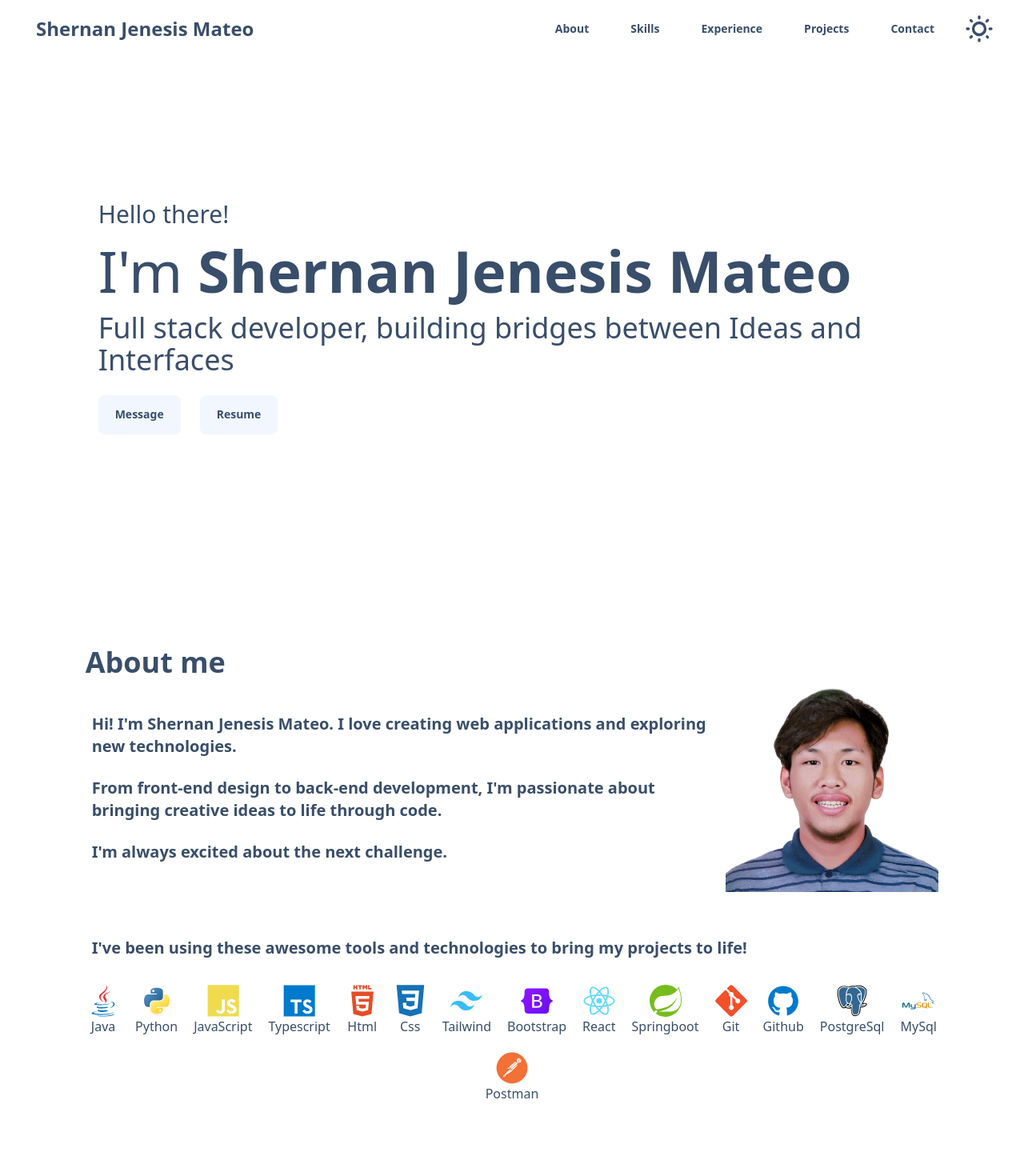
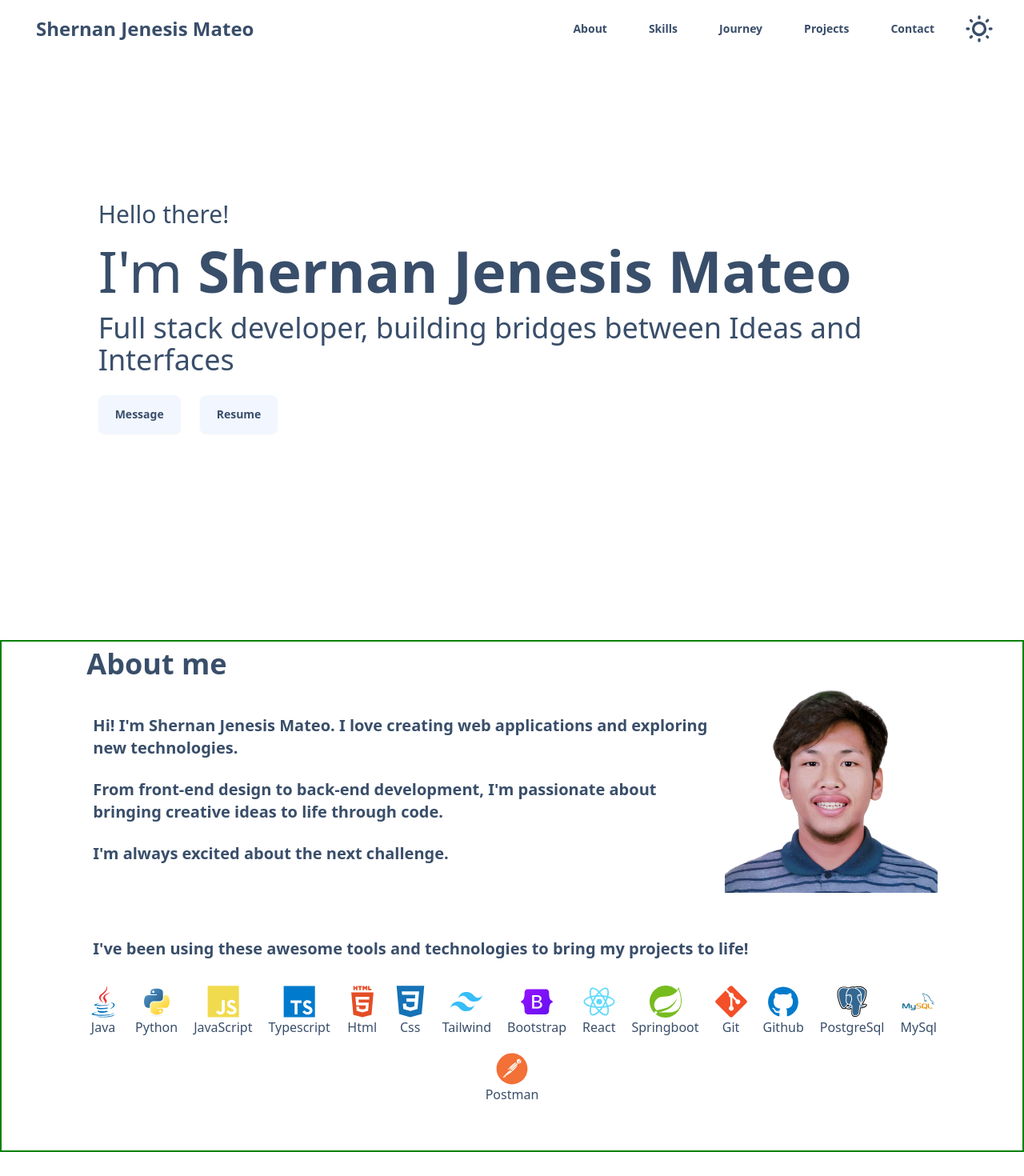
Before and after one commit to ShernanJenesisMateo/portfolio-react-ts, a React (Create React App) app: page / in a window 1280 px wide. Shown: the top 1470 px of the page at 80% size. Built offline with nearby package versions, Linux system fonts and the light colour scheme.

Commit message:
implement smooth scroll for navbar links

```diff
--- a/package.json
+++ b/package.json
@@ -14,6 +14,7 @@
     "react-dom": "^18.3.1",
     "react-icons": "^5.2.1",
     "react-scripts": "5.0.1",
+    "react-scroll": "^1.9.0",
     "typescript": "^4.9.5",
     "web-vitals": "^2.1.4"
   },
@@ -42,6 +43,7 @@
     ]
   },
   "devDependencies": {
+    "@types/react-scroll": "^1.8.10",
     "daisyui": "^4.12.2",
     "tailwindcss": "^3.4.4"
   }
--- a/src/App.tsx
+++ b/src/App.tsx
@@ -15,13 +15,13 @@
         <div className='flex items-center justify-center h-full'>
           <Hero />
         </div>
-        <div className='flex justify-center h-4/5'>
+        <div className='flex justify-center h-4/5 my-border-green' id='AboutSectionId'>
           <About />
         </div>
-        <div className='flex justify-center h-4/5'>
+        <div className='flex justify-center h-4/5' id='JourneySectionId'>
           <Journey />
         </div>
-        <div className='flex justify-center h-4/5'>
+        <div className='flex justify-center h-4/5' id='ProjectsSectionId'>
           <Projects />
         </div>
       </div>
--- a/src/components/Navbar.tsx
+++ b/src/components/Navbar.tsx
@@ -1,25 +1,79 @@
+// import { author } from '../utilities/profile';
+
+// const Navbar = () => {
+//   return (
+//     <div className='fixed inset-x-0  z-10'>
+//       <div className="navbar bg-base/30 backdrop-blur-xl">
+//         <div className="flex-1 px-5">
+//           <a className="btn btn-ghost text-2xl">{author.name}</a>
+//         </div>
+//         <div className="flex-none px-5">
+//           <ul className="menu menu-horizontal flex gap-5 items-center font-semibold">
+//             <li><a href='#AboutSectionId'>About</a></li>
+//             <li><a href='#SkillsSectionId'>Skills</a></li>
+//             <li><a href='#JourneySectionId'>Journey</a></li>
+//             <li><a href='#ProjectsSectionId'>Projects</a></li>
+//             <li><a href='#FooterSectionId'>Contact</a></li>
+//             <label className="swap swap-rotate">
+//               <input type="checkbox" className="theme-controller" value="dim" />
+//               {/* sun icon */}
+//               <svg className="swap-off fill-current w-10 h-10" xmlns="http://www.w3.org/2000/svg" viewBox="0 0 24 24"><path d="M5.64,17l-.71.71a1,1,0,0,0,0,1.41,1,1,0,0,0,1.41,0l.71-.71A1,1,0,0,0,5.64,17ZM5,12a1,1,0,0,0-1-1H3a1,1,0,0,0,0,2H4A1,1,0,0,0,5,12Zm7-7a1,1,0,0,0,1-1V3a1,1,0,0,0-2,0V4A1,1,0,0,0,12,5ZM5.64,7.05a1,1,0,0,0,.7.29,1,1,0,0,0,.71-.29,1,1,0,0,0,0-1.41l-.71-.71A1,1,0,0,0,4.93,6.34Zm12,.29a1,1,0,0,0,.7-.29l.71-.71a1,1,0,1,0-1.41-1.41L17,5.64a1,1,0,0,0,0,1.41A1,1,0,0,0,17.66,7.34ZM21,11H20a1,1,0,0,0,0,2h1a1,1,0,0,0,0-2Zm-9,8a1,1,0,0,0-1,1v1a1,1,0,0,0,2,0V20A1,1,0,0,0,12,19ZM18.36,17A1,1,0,0,0,17,18.36l.71.71a1,1,0,0,0,1.41,0,1,1,0,0,0,0-1.41ZM12,6.5A5.5,5.5,0,1,0,17.5,12,5.51,5.51,0,0,0,12,6.5Zm0,9A3.5,3.5,0,1,1,15.5,12,3.5,3.5,0,0,1,12,15.5Z" /></svg>
+//               {/* moon icon */}
+//               <svg className="swap-on fill-current w-10 h-10" xmlns="http://www.w3.org/2000/svg" viewBox="0 0 24 24"><path d="M21.64,13a1,1,0,0,0-1.05-.14,8.05,8.05,0,0,1-3.37.73A8.15,8.15,0,0,1,9.08,5.49a8.59,8.59,0,0,1,.25-2A1,1,0,0,0,8,2.36,10.14,10.14,0,1,0,22,14.05,1,1,0,0,0,21.64,13Zm-9.5,6.69A8.14,8.14,0,0,1,7.08,5.22v.27A10.15,10.15,0,0,0,17.22,15.63a9.79,9.79,0,0,0,2.1-.22A8.11,8.11,0,0,1,12.14,19.73Z" /></svg>
+//             </label>
+//           </ul>
+//         </div>
+//       </div>
+//     </div>
+//   )
+// }
+
+// export default Navbar
+
+
 import { author } from '../utilities/profile';
+import { Link } from 'react-scroll';
 
 const Navbar = () => {
   return (
-    <div className='fixed inset-x-0  z-10'>
+    <div className='fixed inset-x-0 z-10'>
       <div className="navbar bg-base/30 backdrop-blur-xl">
         <div className="flex-1 px-5">
           <a className="btn btn-ghost text-2xl">{author.name}</a>
         </div>
         <div className="flex-none px-5">
           <ul className="menu menu-horizontal flex gap-5 items-center font-semibold">
-            <li><a>About</a></li>
-            <li><a>Skills</a></li>
-            <li><a>Experience</a></li>
-            <li><a>Projects</a></li>
-            <li><a>Contact</a></li>
+            <li>
+              <Link to='AboutSectionId' smooth={true} duration={500}>
+                About
+              </Link>
+            </li>
+            <li>
+              <Link to='SkillsSectionId' smooth={true} duration={500}>
+                Skills
+              </Link>
+            </li>
+            <li>
+              <Link to='JourneySectionId' smooth={true} duration={500}>
+                Journey
+              </Link>
+            </li>
+            <li>
+              <Link to='ProjectsSectionId' smooth={true} duration={500}>
+                Projects
+              </Link>
+            </li>
+            <li>
+              <Link to='FooterSectionId' smooth={true} duration={500}>
+                Contact
+              </Link>
+            </li>
             <label className="swap swap-rotate">
               <input type="checkbox" className="theme-controller" value="dim" />
               {/* sun icon */}
-              <svg className="swap-off fill-current w-10 h-10" xmlns="http://www.w3.org/2000/svg" viewBox="0 0 24 24"><path d="M5.64,17l-.71.71a1,1,0,0,0,0,1.41,1,1,0,0,0,1.41,0l.71-.71A1,1,0,0,0,5.64,17ZM5,12a1,1,0,0,0-1-1H3a1,1,0,0,0,0,2H4A1,1,0,0,0,5,12Zm7-7a1,1,0,0,0,1-1V3a1,1,0,0,0-2,0V4A1,1,0,0,0,12,5ZM5.64,7.05a1,1,0,0,0,.7.29,1,1,0,0,0,.71-.29,1,1,0,0,0,0-1.41l-.71-.71A1,1,0,0,0,4.93,6.34Zm12,.29a1,1,0,0,0,.7-.29l.71-.71a1,1,0,1,0-1.41-1.41L17,5.64a1,1,0,0,0,0,1.41A1,1,0,0,0,17.66,7.34ZM21,11H20a1,1,0,0,0,0,2h1a1,1,0,0,0,0-2Zm-9,8a1,1,0,0,0-1,1v1a1,1,0,0,0,2,0V20A1,1,0,0,0,12,19ZM18.36,17A1,1,0,0,0,17,18.36l.71.71a1,1,0,0,0,1.41,0,1,1,0,0,0,0-1.41ZM12,6.5A5.5,5.5,0,1,0,17.5,12,5.51,5.51,0,0,0,12,6.5Zm0,9A3.5,3.5,0,1,1,15.5,12,3.5,3.5,0,0,1,12,15.5Z" /></svg>
+              <svg className="swap-off fill-current w-10 h-10" xmlns="http:www.w3.org/2000/svg" viewBox="0 0 24 24"><path d="M5.64,17l-.71.71a1,1,0,0,0,0,1.41,1,1,0,0,0,1.41,0l.71-.71A1,1,0,0,0,5.64,17ZM5,12a1,1,0,0,0-1-1H3a1,1,0,0,0,0,2H4A1,1,0,0,0,5,12Zm7-7a1,1,0,0,0,1-1V3a1,1,0,0,0-2,0V4A1,1,0,0,0,12,5ZM5.64,7.05a1,1,0,0,0,.7.29,1,1,0,0,0,.71-.29,1,1,0,0,0,0-1.41l-.71-.71A1,1,0,0,0,4.93,6.34Zm12,.29a1,1,0,0,0,.7-.29l.71-.71a1,1,0,1,0-1.41-1.41L17,5.64a1,1,0,0,0,0,1.41A1,1,0,0,0,17.66,7.34ZM21,11H20a1,1,0,0,0,0,2h1a1,1,0,0,0,0-2Zm-9,8a1,1,0,0,0-1,1v1a1,1,0,0,0,2,0V20A1,1,0,0,0,12,19ZM18.36,17A1,1,0,0,0,17,18.36l.71.71a1,1,0,0,0,1.41,0,1,1,0,0,0,0-1.41ZM12,6.5A5.5,5.5,0,1,0,17.5,12,5.51,5.51,0,0,0,12,6.5Zm0,9A3.5,3.5,0,1,1,15.5,12,3.5,3.5,0,0,1,12,15.5Z" /></svg>
               {/* moon icon */}
-              <svg className="swap-on fill-current w-10 h-10" xmlns="http://www.w3.org/2000/svg" viewBox="0 0 24 24"><path d="M21.64,13a1,1,0,0,0-1.05-.14,8.05,8.05,0,0,1-3.37.73A8.15,8.15,0,0,1,9.08,5.49a8.59,8.59,0,0,1,.25-2A1,1,0,0,0,8,2.36,10.14,10.14,0,1,0,22,14.05,1,1,0,0,0,21.64,13Zm-9.5,6.69A8.14,8.14,0,0,1,7.08,5.22v.27A10.15,10.15,0,0,0,17.22,15.63a9.79,9.79,0,0,0,2.1-.22A8.11,8.11,0,0,1,12.14,19.73Z" /></svg>
+              <svg className="swap-on fill-current w-10 h-10" xmlns="http:www.w3.org/2000/svg" viewBox="0 0 24 24"><path d="M21.64,13a1,1,0,0,0-1.05-.14,8.05,8.05,0,0,1-3.37.73A8.15,8.15,0,0,1,9.08,5.49a8.59,8.59,0,0,1,.25-2A1,1,0,0,0,8,2.36,10.14,10.14,0,1,0,22,14.05,1,1,0,0,0,21.64,13Zm-9.5,6.69A8.14,8.14,0,0,1,7.08,5.22v.27A10.15,10.15,0,0,0,17.22,15.63a9.79,9.79,0,0,0,2.1-.22A8.11,8.11,0,0,1,12.14,19.73Z" /></svg>
             </label>
           </ul>
         </div>
@@ -28,4 +82,4 @@
   )
 }
 
-export default Navbar
+export default Navbar;
```
Also changed, not shown: 1 other file (tests, documents, lock files or other folders).
